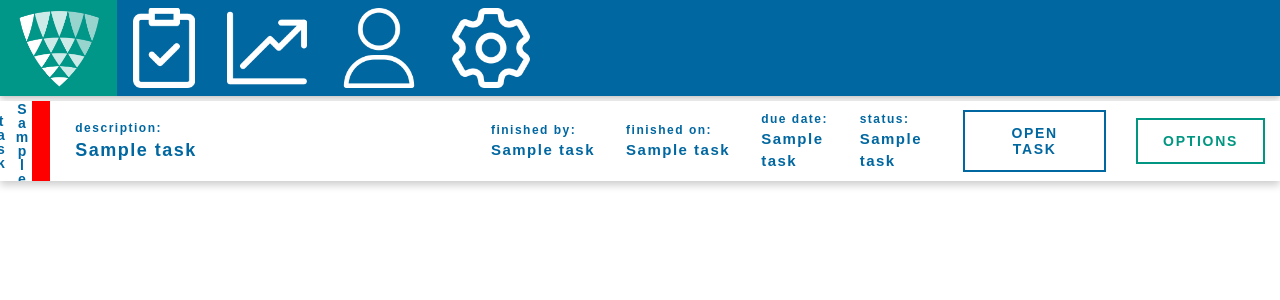
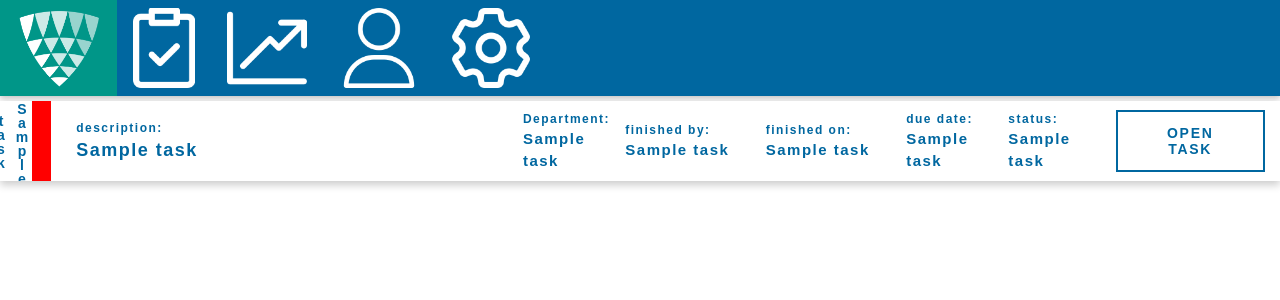
Before and after one commit to patrickvanriesen/patrick, a Flask app: template templates/finished_tasks.html in a window 1280 px wide. Shown: the top 300 px of the page. Run offline with Flask 3, Linux system fonts and the light colour scheme; the template is opened without the code that fills it: most values are stand-ins (such as "Sample title", 1, 10 or a date in 2020).

Commit message:
delete options button. + add role to row in finished

```diff
--- a/main.py
+++ b/main.py
@@ -139,7 +139,6 @@ def building_zones():
             zone_id = request.form.get('zone_id')
             DbCon(db).connection_simple(f'DELETE FROM Zone_table WHERE ROWID = "{zone_id}"')
 
-        # todo to remove after implement elsewhere
         if request.form.get('role_add'):
             # inputs the user to give the site info to the role object
             add_role(user['site'])
@@ -209,8 +208,8 @@ def reoccur_page():
         # looks the same as cancel task in homepage but removes the task from re-occur table
         if request.form.get('cancel_task'):
             task_id = request.form.get('cancel_task')
-            print(task_id)
             DbCon(session['db']).connection_simple(f'DELETE FROM REOCCURRING_TASKS WHERE ROWID = {task_id}')
+
         return redirect('reoccur')
 
 
--- a/static/scripts/script.js
+++ b/static/scripts/script.js
@@ -110,6 +110,14 @@ fill_in_info_task_modal(task_id);
 dynamic_styling(modal_id, task_id);
 }
 
+function open_task_modal_no_restyle(modal_id, task_id)
+{
+open_modal(modal_id);
+fill_in_info_task_modal(task_id);
+}
+
+
+
 
 function finish_task()
 {
--- a/templates/finished_tasks.html
+++ b/templates/finished_tasks.html
@@ -16,9 +16,14 @@
         <!-- zone color -->
         <div style="background-color:{{ task[21] }};width:1.5%;" class="zone_color"></div>
         <!-- Task description (width(incl.)34%) -->
-        <div class="task_description" style="width:34%">
+        <div class="task_description" style="width:35%">
             <small class="lineage_font_semi_bold">description:</small>
             <strong class="lineage_font_semi_bold" style="font-size:18px;">{{task[1]}}</strong></div>
+        <!-- Department (44) -->
+        <div class="task_description" style="width:8%" >
+            <small class="lineage_font_semi_bold" >Department:</small>
+            <strong class="lineage_font_semi_bold" >{{task[3]}}</strong>
+        </div>
         <!-- finished by (44) -->
         <div class="task_description" style="width:11%" >
             <small class="lineage_font_semi_bold" >finished by:</small>
@@ -43,10 +48,7 @@
         <div class="task_description" style="margin:5px;">
             <a class="lineage_blue_button" onclick="open_task_modal('task_modal_full',{{task[0]}});">Open Task</a>
         </div>
-        <!-- task options, for now teal color maybe change to grey -->
-        <div class="task_description" style="margin:5px;">
-            <a class="lineage_green_button" onclick="">Options</a>
-        </div>
+
         <!--contains the entire task to pass to task modal-->
         <!-- yes, i could just loop over them but want a list anyway so why not-->
         <!--todo add comment per line with description-->
--- a/templates/reoccuring.html
+++ b/templates/reoccuring.html
@@ -39,7 +39,7 @@
         </div>
         <!-- open task -->
         <div class="task_description" style="margin:5px;">
-            <a class="lineage_blue_button" onclick="open_task_modal('task_modal_full',{{task[0]}});">Open Task</a>
+            <a class="lineage_blue_button" onclick="open_task_modal_no_restyle('task_modal_full',{{task[0]}});">Open Task</a>
         </div>
         <!-- task options, for now teal color maybe change to grey -->
         <div class="task_description" style="margin:5px;">
```
Also changed, not shown: todos.txt (+4 -9 lines), KBL.db.
